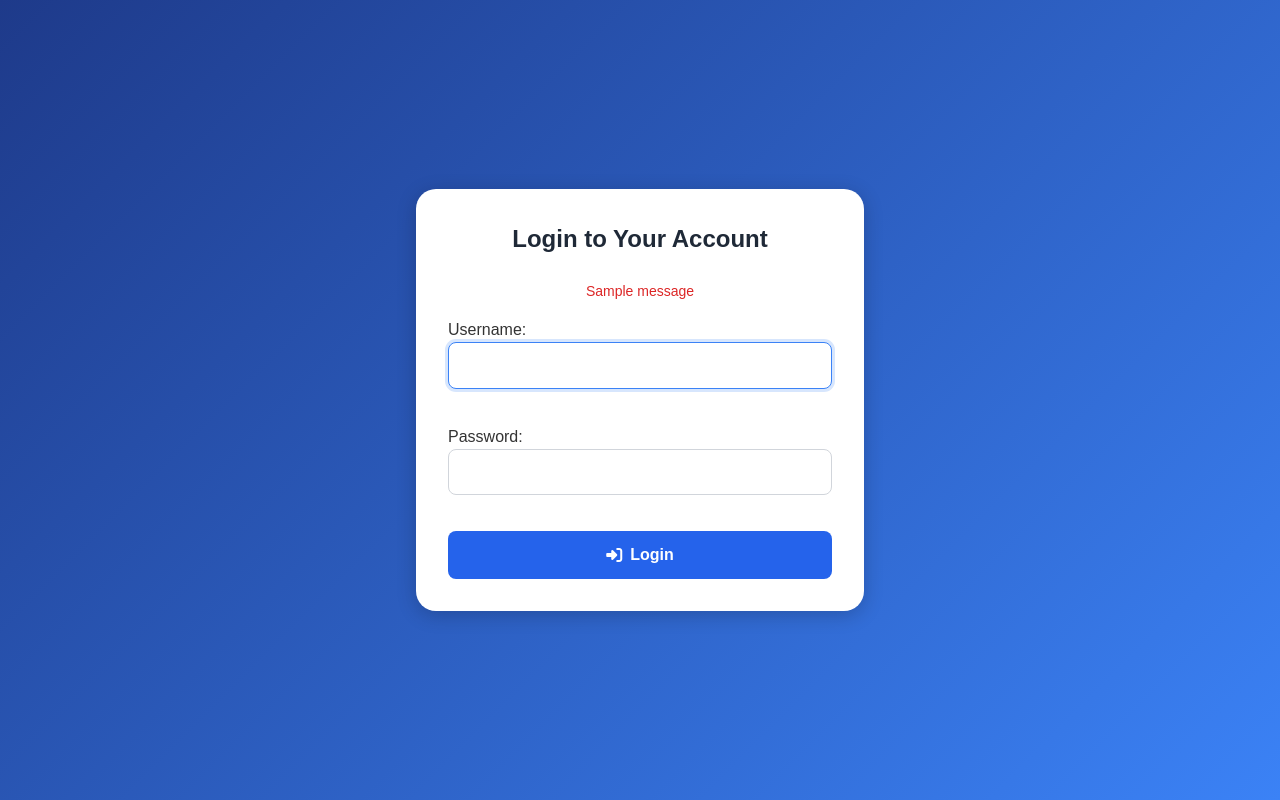
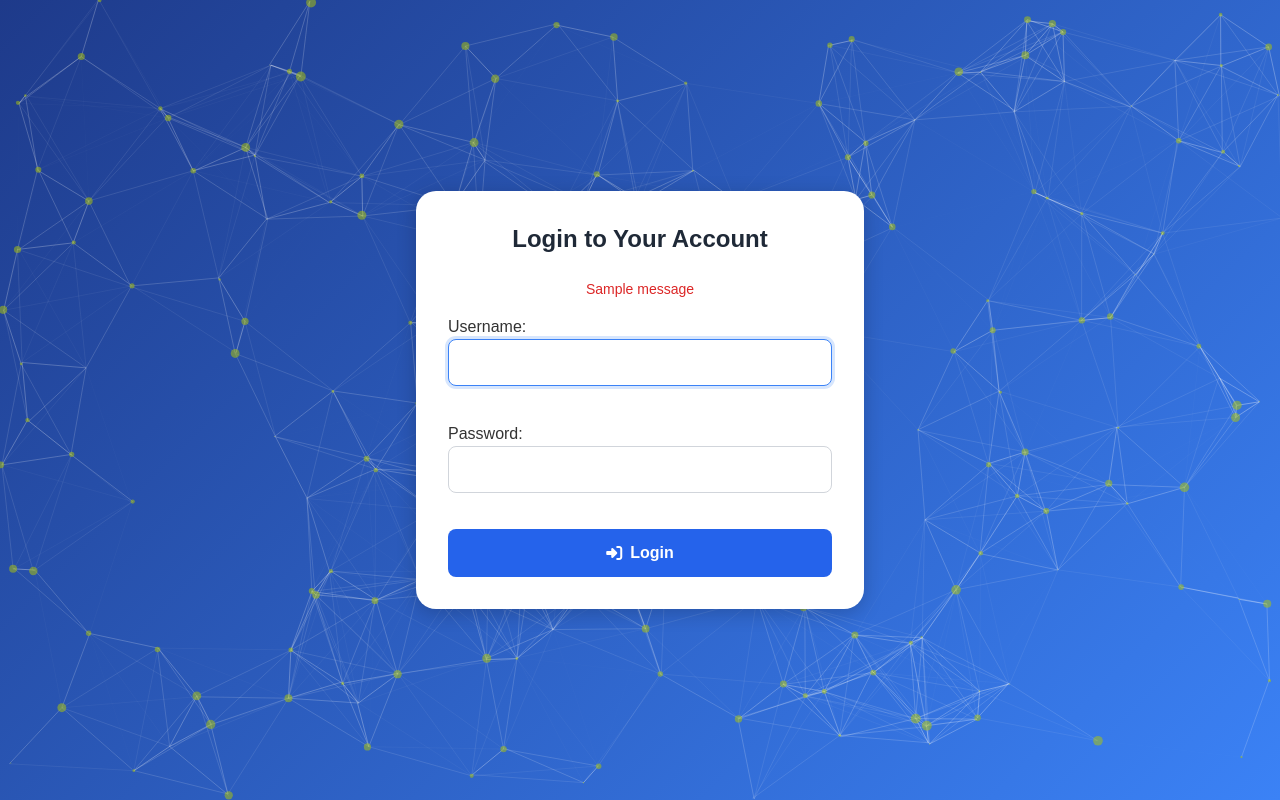
Before and after one commit to ashishkekan/session-management, a Django app: page /login/ in a window 1280 px wide. Run offline with Django 4.2, Linux system fonts and the light colour scheme; tables that the repository leaves empty hold one stand-in row (values such as "Sample post"); one stand-in notice (Sample message) is shown; some libraries are stand-ins or nearby versions.

Commit message:
Change login page design

```diff
--- a/management/static/management/js/scripts.js
+++ b/management/static/management/js/scripts.js
@@ -1,4 +1,3 @@
-// Debounce function to delay form submission
 function debounce(func, wait) {
     let timeout;
     return function executedFunction(...args) {
@@ -11,7 +10,114 @@ function debounce(func, wait) {
     };
 }
 
-// Submit form on input with debounce
 const debouncedSearch = debounce(function(form) {
     form.submit();
 }, 300);
+
+document.addEventListener('DOMContentLoaded', function() {
+    if (document.body.classList.contains('login-page')) {
+        particlesJS('particles-js', {
+            "particles": {
+                "number": {
+                    "value": 100,
+                    "density": {
+                        "enable": true,
+                        "value_area": 500
+                    }
+                },
+                "color": {
+                    "value": "#b1c900"
+                },
+                "shape": {
+                    "type": "circle",
+                    "stroke": {
+                        "width": 0,
+                        "color": "#000000"
+                    },
+                    "polygon": {
+                        "nb_sides": 5
+                    }
+                },
+                "opacity": {
+                    "value": 0.5,
+                    "random": false,
+                    "anim": {
+                        "enable": false,
+                        "speed": 1,
+                        "opacity_min": 0.1,
+                        "sync": false
+                    }
+                },
+                "size": {
+                    "value": 5,
+                    "random": true,
+                    "anim": {
+                        "enable": false,
+                        "speed": 40,
+                        "size_min": 0.1,
+                        "sync": false
+                    }
+                },
+                "line_linked": {
+                    "enable": true,
+                    "distance": 150,
+                    "color": "#ffffff",
+                    "opacity": 0.4,
+                    "width": 1
+                },
+                "move": {
+                    "enable": true,
+                    "speed": 6,
+                    "direction": "none",
+                    "random": false,
+                    "straight": false,
+                    "out_mode": "out",
+                    "attract": {
+                        "enable": false,
+                        "rotateX": 600,
+                        "rotateY": 1200
+                    }
+                }
+            },
+            "interactivity": {
+                "detect_on": "canvas",
+                "events": {
+                    "onhover": {
+                        "enable": true,
+                        "mode": "repulse"
+                    },
+                    "onclick": {
+                        "enable": true,
+                        "mode": "push"
+                    },
+                    "resize": true
+                },
+                "modes": {
+                    "grab": {
+                        "distance": 400,
+                        "line_linked": {
+                            "opacity": 1
+                        }
+                    },
+                    "bubble": {
+                        "distance": 400,
+                        "size": 40,
+                        "duration": 2,
+                        "opacity": 8,
+                        "speed": 3
+                    },
+                    "repulse": {
+                        "distance": 100
+                    },
+                    "push": {
+                        "particles_nb": 4
+                    },
+                    "remove": {
+                        "particles_nb": 2
+                    }
+                }
+            },
+            "retina_detect": true
+        });
+    }
+});
--- a/management/static/management/style.css
+++ b/management/static/management/style.css
@@ -51,6 +51,10 @@ nav a:hover {
     max-width: 1280px;
     margin: 0 auto;
     padding: 16px 8px;
+    display: flex;
+    justify-content: center;
+    align-items: center;
+    min-height: 100vh;
 }
 
 .content {
@@ -454,36 +458,39 @@ body.login-page {
     display: flex;
     align-items: center;
     justify-content: center;
+    position: relative;
+    overflow: hidden;
 }
 
 .login-card {
     background: white;
-    border-radius: 1.25rem; /* rounded-xl */
+    border-radius: 1.25rem;
     box-shadow: 0 4px 20px rgba(0, 0, 0, 0.2);
-    padding: 2rem; /* p-8 */
+    padding: 2rem;
     width: 100%;
-    max-width: 28rem; /* max-w-md */
+    max-width: 28rem;
+    margin: auto;
 }
 
 .login-card h2 {
-    font-size: 1.5rem; /* text-2xl */
-    font-weight: 700; /* font-bold */
-    color: #1f2937; /* text-gray-800 */
+    font-size: 1.5rem;
+    font-weight: 700;
+    color: #1f2937;
     text-align: center;
-    margin-bottom: 1.5rem; /* mb-6 */
+    margin-bottom: 1.5rem;
 }
 
 .login-card .error {
-    color: #dc2626; /* text-red-600 */
+    color: #dc2626;
     text-align: center;
-    font-size: 0.875rem; /* text-sm */
-    margin-bottom: 1rem; /* mb-4 */
+    font-size: 0.875rem;
+    margin-bottom: 1rem;
 }
 
 .login-card form {
     display: flex;
     flex-direction: column;
-    gap: 1.25rem; /* space-y-5 */
+    gap: 1.25rem;
 }
 
 .login-card form p {
@@ -547,3 +554,15 @@ body.login-page {
     border-color: #3b82f6;
     box-shadow: 0 0 0 3px rgba(59, 130, 246, 0.2);
 }
+
+/* Particles.js Styles */
+#particles-js {
+    width: 100%;
+    height: 100%;
+    background-size: cover;
+    background-position: 50% 50%;
+    position: fixed;
+    top: 0;
+    left: 0;
+    z-index: 1;
+}
--- a/management/templates/session/login.html
+++ b/management/templates/session/login.html
@@ -3,26 +3,34 @@
 <html lang="en">
 <head>
     <meta charset="UTF-8">
-    <title>Login</title>
+    <meta name="viewport" content="width=device-width, initial-scale=1.0">
+    <title>Login - SessionXpert</title>
     <script src="https://cdn.tailwindcss.com"></script>
     <link rel="stylesheet" href="https://cdnjs.cloudflare.com/ajax/libs/font-awesome/6.4.0/css/all.min.css">
     <link rel="stylesheet" href="{% static 'management/style.css' %}">
+    <script src="https://cdnjs.cloudflare.com/ajax/libs/particles.js/2.0.0/particles.min.js"></script>
 </head>
 <body class="login-page">
+    <div id="particles-js" class="absolute inset-0 z-0"></div>
+    <div class="container relative z-10">
         <div class="login-card">
-        <h2>Login to Your Account</h2>
+            <h2 class="text-2xl font-bold text-gray-800 text-center mb-6">Login to Your Account</h2>
             {% if messages %}
+                <div class="mb-4 space-y-2">
                     {% for message in messages %}
-                <p class="error">{{ message }}</p>
+                        <p class="error text-red-600 text-sm text-center">{{ message }}</p>
                     {% endfor %}
+                </div>
             {% endif %}
             <form method="post">
                 {% csrf_token %}
                 {{ form.as_p }}
-            <button type="submit" class="btn-login">
+                <button type="submit" class="btn-login w-full">
                     <i class="fas fa-sign-in-alt mr-2"></i> Login
                 </button>
             </form>
         </div>
+    </div>
+    <script src="{% static 'management/js/scripts.js' %}"></script>
 </body>
 </html>
```
Also changed, not shown: other parts of management/static/management/style.css (+15 -15 lines). Lines whose indentation alone changed are shown as unchanged.
